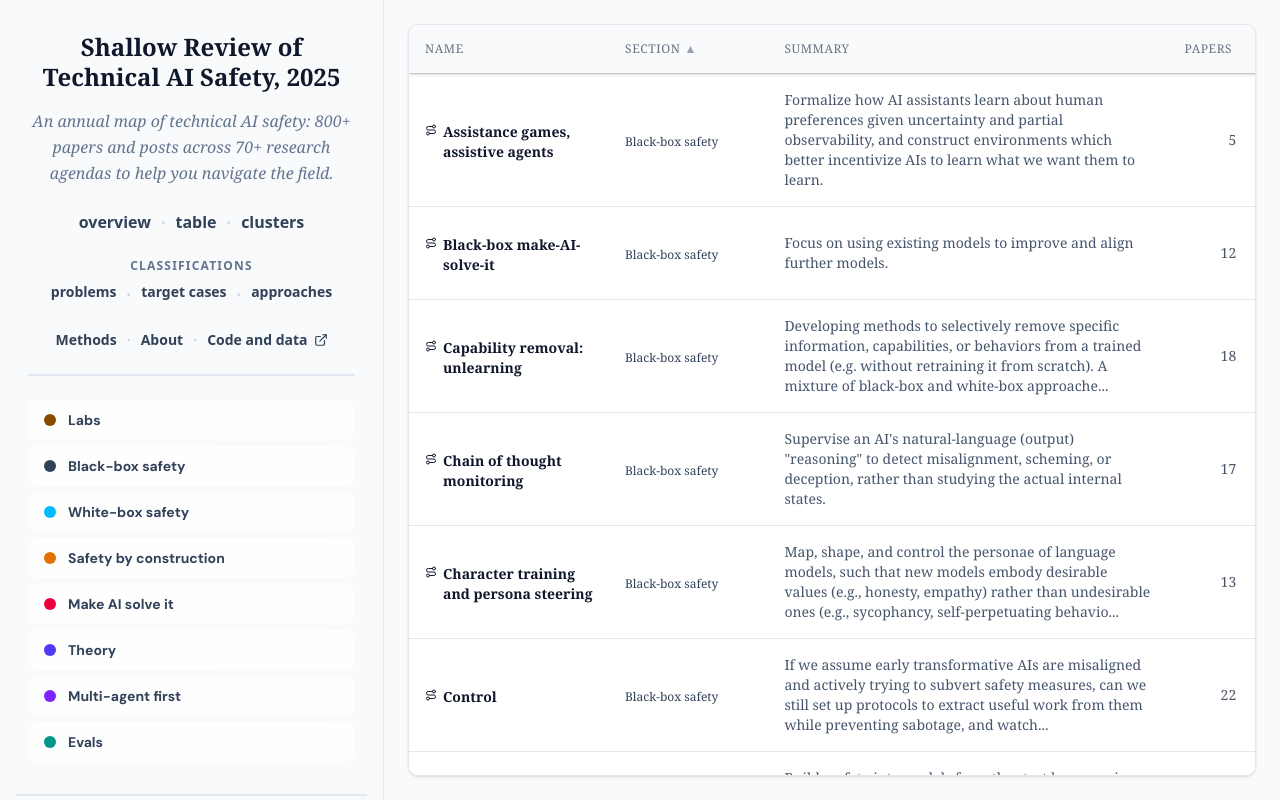
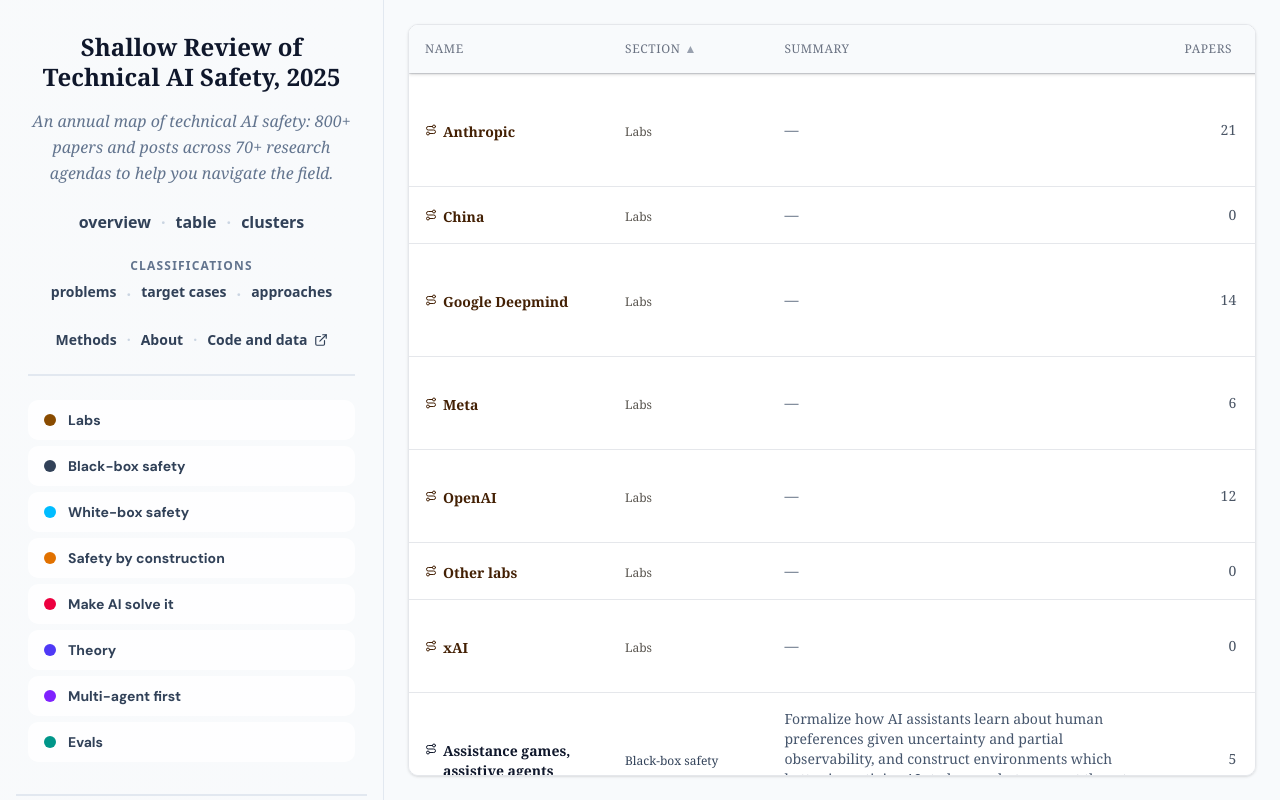
Before and after one commit to quantified-uncertainty/shallow-review-website, a Next.js app: page /table in a window 1280 px wide. Built offline with nearby package versions, Linux system fonts and the light colour scheme.

Commit message:
fix: show Labs first in table view to match structure.yaml
Labs section now appears first in the table, consistent with the
ordering defined in structure.yaml.

🤖 Generated with [Claude Code](https://claude.com/claude-code)

Co-Authored-By: Claude <noreply@anthropic.com>

```diff
--- a/src/app/table/page.tsx
+++ b/src/app/table/page.tsx
@@ -48,10 +48,13 @@ export default function TablePage() {
     }))
   );
 
-  // Extract section order from data (preserves YAML file order)
+  // Extract section order from data - Labs first to match structure.yaml
   let sectionOrder = data.sections.map((s) => s.id);
-  sectionOrder.splice(sectionOrder.indexOf("Labs"), 1);
-  sectionOrder.push("Labs");
+  const labsIndex = sectionOrder.indexOf("Labs");
+  if (labsIndex > 0) {
+    sectionOrder.splice(labsIndex, 1);
+    sectionOrder.unshift("Labs");
+  }
 
   return (
     <div className="fixed top-16 md:top-0 left-0 md:left-80 xl:left-96 right-0 bottom-0 flex flex-col bg-slate-50 p-6">
```
